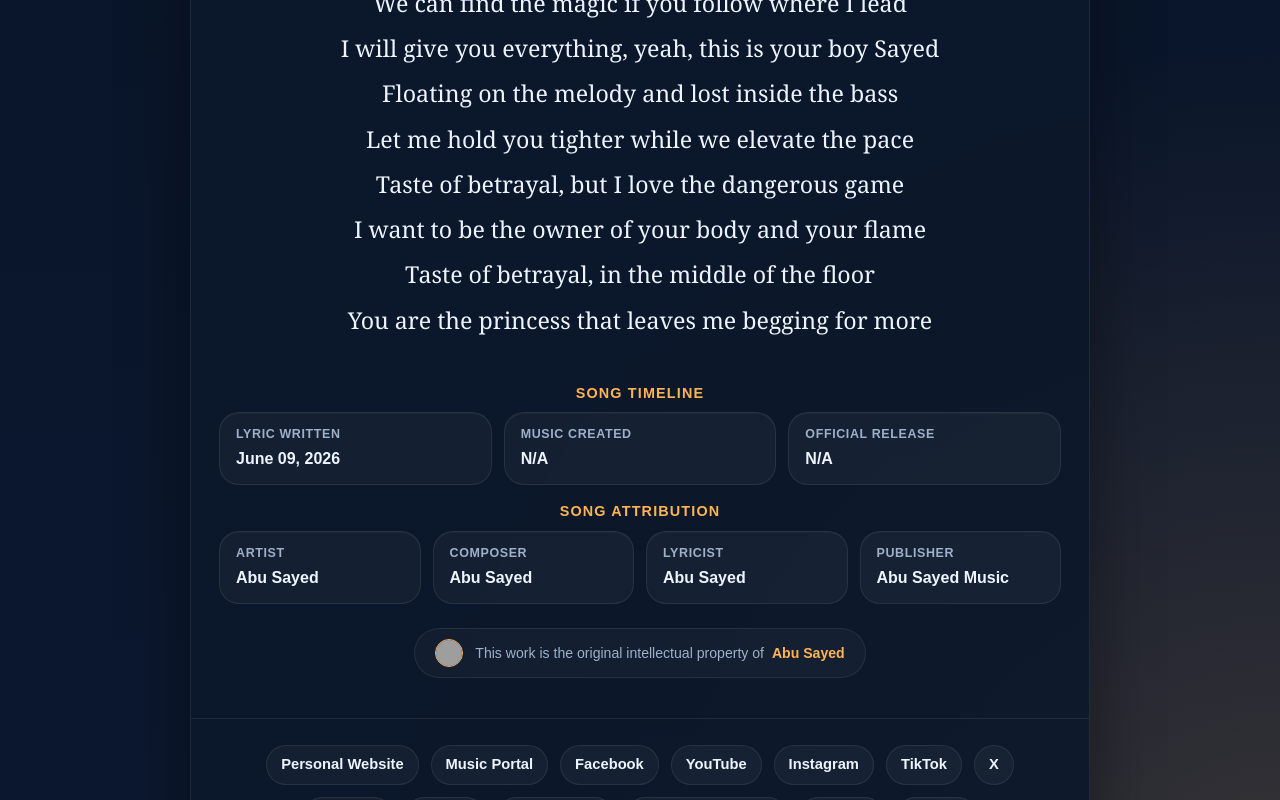
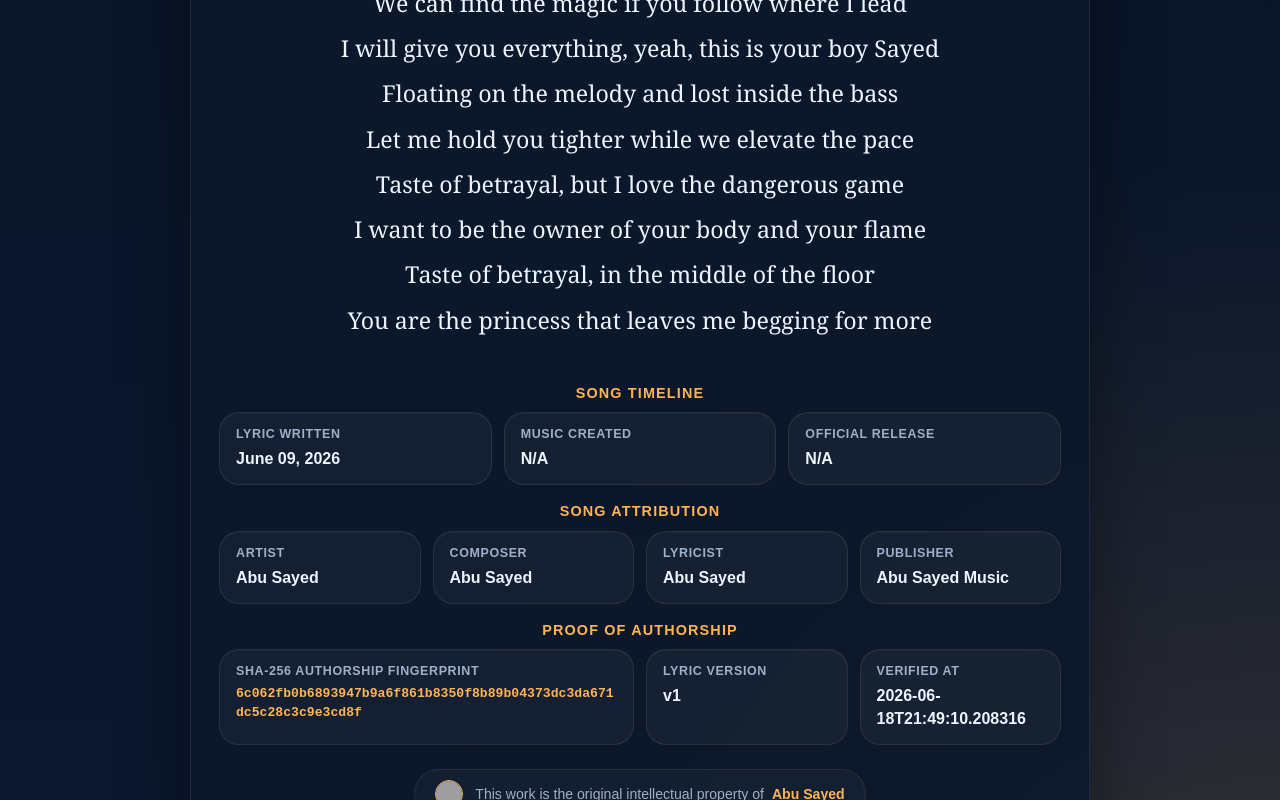
Before and after one commit to ImAbuSayed/sabor-a-traicion, a plain HTML site: page index.html in a window 1280 px wide. Shown: the part 2000-2800 px from the top of the page. Drawn offline with Linux system fonts and the light colour scheme; grey boxes are pictures that could not be loaded.

Commit message:
feat: update song assets v1 with signed GPG commit [verified]

```diff
--- a/index.html
+++ b/index.html
@@ -14,9 +14,9 @@
     <meta name="keywords" content="Sabor a traición, Abu Sayed lyrics, original song lyrics, Abu Sayed original song, Abu Sayed lyricist, Abu Sayed composer, Abu Sayed songwriter, official lyrics">
     <meta name="robots" content="index,follow,max-snippet:-1,max-image-preview:large,max-video-preview:-1">
     <meta name="referrer" content="strict-origin-when-cross-origin">
-    <meta name="description" content="Explore the official lyrics of &#x27;Sabor a traición&#x27;, a unique musical creation written and composed by Abu Sayed.">
+    <meta name="description" content="Official lyrics for &#x27;Sabor a traición&#x27;, an original song written, composed, created, and owned by Abu Sayed.">
     <meta property="og:title" content="Sabor a traición - Original Lyrics by Abu Sayed">
-    <meta property="og:description" content="Explore the official lyrics of &#x27;Sabor a traición&#x27;, a unique musical creation written and composed by Abu Sayed.">
+    <meta property="og:description" content="Official lyrics for &#x27;Sabor a traición&#x27;, an original song written, composed, created, and owned by Abu Sayed.">
     <meta property="og:type" content="music.song">
     <meta property="og:url" content="https://imabusayed.github.io/sabor-a-traicion/">
     <meta property="og:site_name" content="Abu Sayed Music">
@@ -24,7 +24,7 @@
     <meta name="last-modified" content="2026-06-09 13:11:26">
     <meta name="twitter:card" content="summary_large_image">
     <meta name="twitter:title" content="Sabor a traición - Original Lyrics by Abu Sayed">
-    <meta name="twitter:description" content="Explore the official lyrics of &#x27;Sabor a traición&#x27;, a unique musical creation written and composed by Abu Sayed.">
+    <meta name="twitter:description" content="Official lyrics for &#x27;Sabor a traición&#x27;, an original song written, composed, created, and owned by Abu Sayed.">
     <link rel="canonical" href="https://imabusayed.github.io/sabor-a-traicion/">
     <link rel="sitemap" type="application/xml" title="Sitemap" href="https://imabusayed.github.io/sabor-a-traicion/sitemap.xml">
     <link rel="author" href="https://github.com/ImAbuSayed">
@@ -100,7 +100,7 @@
       "@id": "https://imabusayed.github.io/sabor-a-traicion#webpage",
       "url": "https://imabusayed.github.io/sabor-a-traicion/",
       "name": "Sabor a traición - Original Lyrics by Abu Sayed",
-      "description": "Explore the official lyrics of 'Sabor a traición', a unique musical creation written and composed by Abu Sayed.",
+      "description": "Official lyrics for 'Sabor a traición', an original song written, composed, created, and owned by Abu Sayed.",
       "isPartOf": {
         "@id": "https://music.abusayed.com.bd/#website"
       },
@@ -537,7 +537,7 @@
 
         <div class="controls">
             <button class="btn-speak" id="speakBtn" title="Read the lyrics aloud"><span id="speakText">Read Aloud</span></button>
-            <a href="https://music.abusayed.com.bd/Licensing/?https://imabusayed.github.io/sabor-a-traicion/" class="btn-license" title="Get licensing for this song" target="_blank">Request Licensing for Sabor a traición</a>
+            <a href="https://music.abusayed.com.bd/Licensing/?https://imabusayed.github.io/sabor-a-traicion/" class="btn-license" title="Get licensing for this song" target="_blank">Obtain a Music License for Sabor a traición</a>
 
         </div>
         <br>
@@ -612,6 +612,26 @@
             <div class="meta-card">
                 <span class="meta-label">Publisher</span>
                 <strong>Abu Sayed Music</strong>
+            </div>
+
+                </div>
+            </div>
+
+            <div class="details-block">
+                <div class="details-title">Proof of Authorship</div>
+                <div class="meta-grid">
+
+            <div class="meta-card" style="grid-column: span 2;">
+                <span class="meta-label">SHA-256 Authorship Fingerprint</span>
+                <strong style="word-break: break-all; font-family: monospace; font-size: 0.82rem; color: var(--accent);">6c062fb0b6893947b9a6f861b8350f8b89b04373dc3da671dc5c28c3c9e3cd8f</strong>
+            </div>
+            <div class="meta-card">
+                <span class="meta-label">Lyric Version</span>
+                <strong>v1</strong>
+            </div>
+            <div class="meta-card">
+                <span class="meta-label">Verified At</span>
+                <strong>2026-06-18T21:49:10.208316</strong>
             </div>
 
                 </div>
```
Also changed, not shown: excerpts/Bridge-Preview.txt (added), excerpts/Chorus-Preview.txt (added), excerpts/Final-Chorus-Preview.txt (added), excerpts/Hook-Preview.txt (added), excerpts/Pre-Chorus-2-Preview.txt (added), excerpts/Pre-Chorus-3-Preview.txt (added), excerpts/Pre-Chorus-Preview.txt (added), excerpts/Verse-1-Preview.txt (added), excerpts/Verse-2-Preview.txt (added), excerpts/Verse-3-Preview.txt (added), hashes.txt (added), llms.txt, lyrics_backup/2026-06-18_sabor-a-traicion-v1.txt (added), manifest.json (added), 1 other file.
